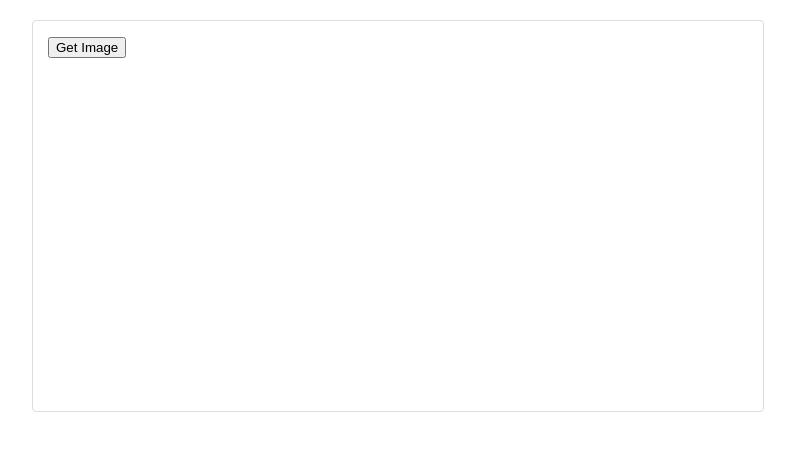
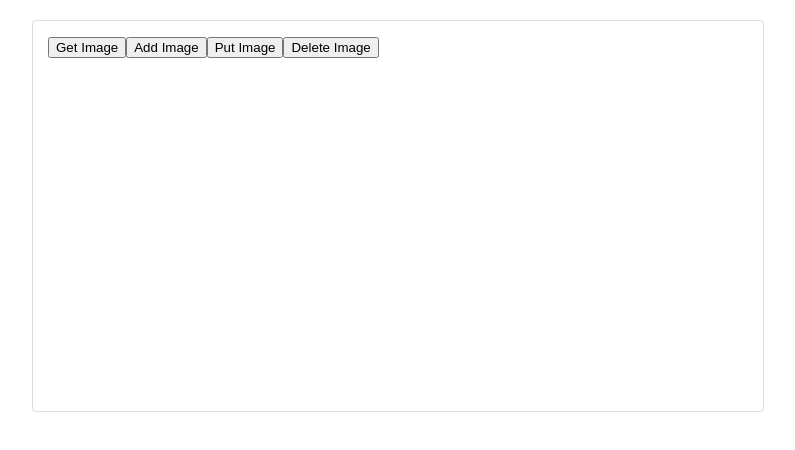
Before and after one commit to vivekkanoje/image-upload-in-reactjs-plyw7x, a React (Create React App) app: page / in a window 1280 px wide. Shown: the top 450 px of the page, without its empty margins (242-1037 px from the left). Built offline with nearby package versions, Linux system fonts and the light colour scheme; the HTML template or start-up script is replaced by a standard one.

Commit message:
json server implenetation

```diff
--- a/package.json
+++ b/package.json
@@ -4,6 +4,7 @@
   "private": true,
   "dependencies": {
     "axios": "0.19.0",
+    "json-server": "^0.17.0",
     "react": "16.12.0",
     "react-dom": "16.12.0",
     "react-scripts": "3.2.0"
@@ -12,7 +13,8 @@
     "start": "react-scripts start",
     "build": "react-scripts build",
     "test": "react-scripts test --env=jsdom",
-    "eject": "react-scripts eject"
+    "eject": "react-scripts eject",
+    "start-json-server": "json-server --watch public/data/db.json --port 3003"
   },
   "devDependencies": {
     "react-scripts": "latest"
--- /dev/null
+++ b/public/data/db.json
@@ -0,0 +1,27 @@
+{
+  "App": [
+    {
+      "id": 1,
+      "imageUrl": "https://picsum.photos/200/300",
+      "imageUrlLocal": "http://localhost:3001/img/mediamanagement.png",
+      "message": "public image"
+    },
+    {
+      "imageUrl": "https://picsum.photos/800/800",
+      "imageUrlLocal": "http://localhost:3001/img/image-ele.jpg",
+      "message": "New Add image",
+      "id": 2
+    }
+  ],
+  "Home": [
+    {
+      "id": 1,
+      "imageUrl_1": "https://picsum.photos/200/300",
+      "imageUrlLocal_1": "http://localhost:3001/img/mediamanagement.png",
+      "message_1": "Home image"
+    }
+  ],
+  "Resourrce": [
+    {}
+  ]
+}
--- a/src/App.js
+++ b/src/App.js
@@ -2,7 +2,7 @@ import React, { Component } from 'react';
 import axios from 'axios';
 
 // base url of API
-const BASE_URL = window.location.origin;
+const BASE_URL = 'http://localhost:3003';
 
 class App extends Component {
   constructor(props) {
@@ -16,14 +16,14 @@ class App extends Component {
 
   getImage = () => {
     console.log('1 getImage');
-    axios
-      .get(BASE_URL + '/data.json')
-      .then((response) => {
-        console.log('2 getImage', response);
+    fetch(BASE_URL + '/App')
+      .then(res => res.json())
+      .then((data) => {
+        console.log('2 getImage', data);
         this.setState({
-          imageUrl: response.data.imageUrl,
-          imageUrlLocal: response.data.imageUrlLocal,
-          message: response.data.message
+          imageUrl: data[0].imageUrl,
+          imageUrlLocal: data[0].imageUrlLocal,
+          message: data[0].message
         });
         console.log('3 state', this.state);
 
@@ -33,6 +33,43 @@ class App extends Component {
       });
   };
 
+  addImage = () => {
+    let imageUrl = "https://picsum.photos/800/800";
+    let imageUrlLocal = "http://localhost:3001/img/image-ele.jpg";
+    let message = "New Add image";
+    let body = JSON.stringify({
+      imageUrl, imageUrlLocal, message
+    });
+    console.log('addImage');
+    fetch(BASE_URL + '/App', {
+      method: 'POST',
+      headers: { 'Content-Type': 'application/json; charset=UTF-8'},
+      body: body
+    }).then();
+  }
+
+  ubdateImage = () => {
+    let imageUrl = "https://picsum.photos/800/800";
+    let imageUrlLocal = "http://localhost:3001/img/image-ele.jpg";
+    let message = "New Put image";
+    let body = JSON.stringify({
+      imageUrl, imageUrlLocal, message
+    });
+    console.log('addImage');
+    fetch(BASE_URL + '/App/3', {
+      method: 'PUT',
+      headers: { 'Content-Type': 'application/json; charset=UTF-8'},
+      body: body
+    }).then();
+  }
+
+  deleteImage = () => {
+    fetch(BASE_URL + '/App/3', {
+      method: 'DELETE',
+      headers: { 'Content-Type': 'application/json; charset=UTF-8'},
+    }).then();
+  }
+
   render() {
     const { imageUrl, imageUrlLocal, message } = this.state;
     return (
@@ -40,6 +77,9 @@ class App extends Component {
         <div className="App">
 
           <button onClick={this.getImage} >Get Image</button>
+          <button onClick={this.addImage} >Add Image</button>
+          <button onClick={this.ubdateImage} >Put Image</button>
+          <button onClick={this.deleteImage} >Delete Image</button>
           {
             message && (
               <p>{message}</p>
```
Also changed, not shown: 2 other files (tests, documents, lock files or other folders).
